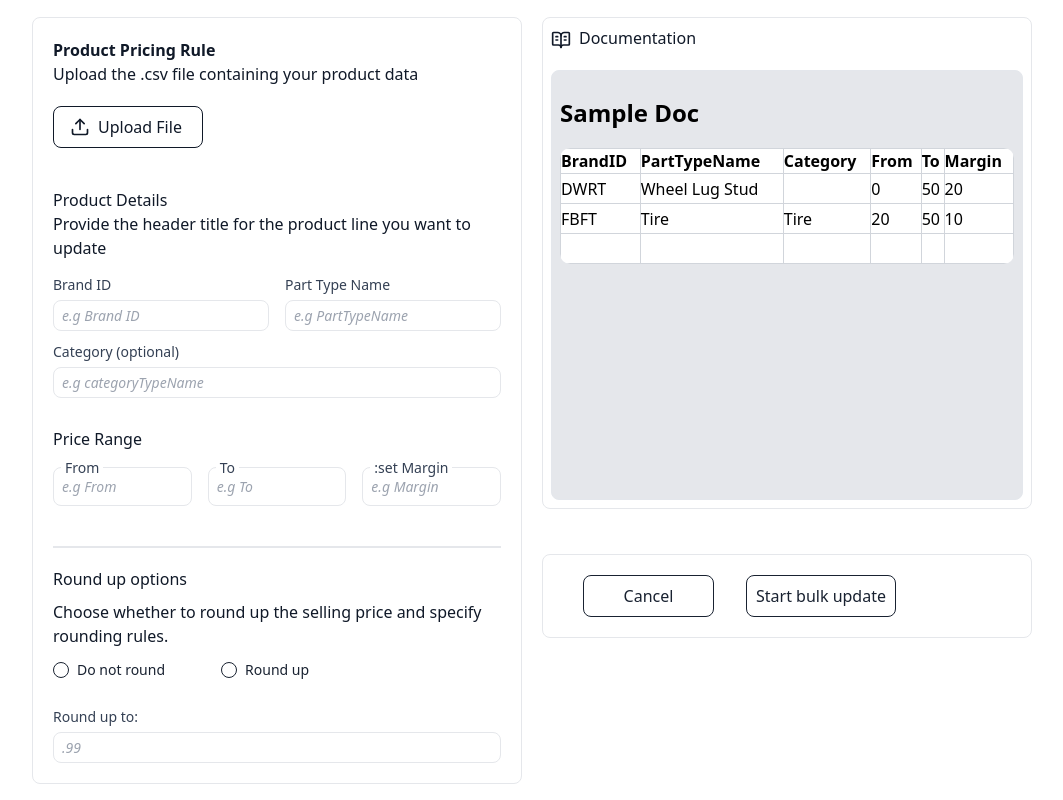
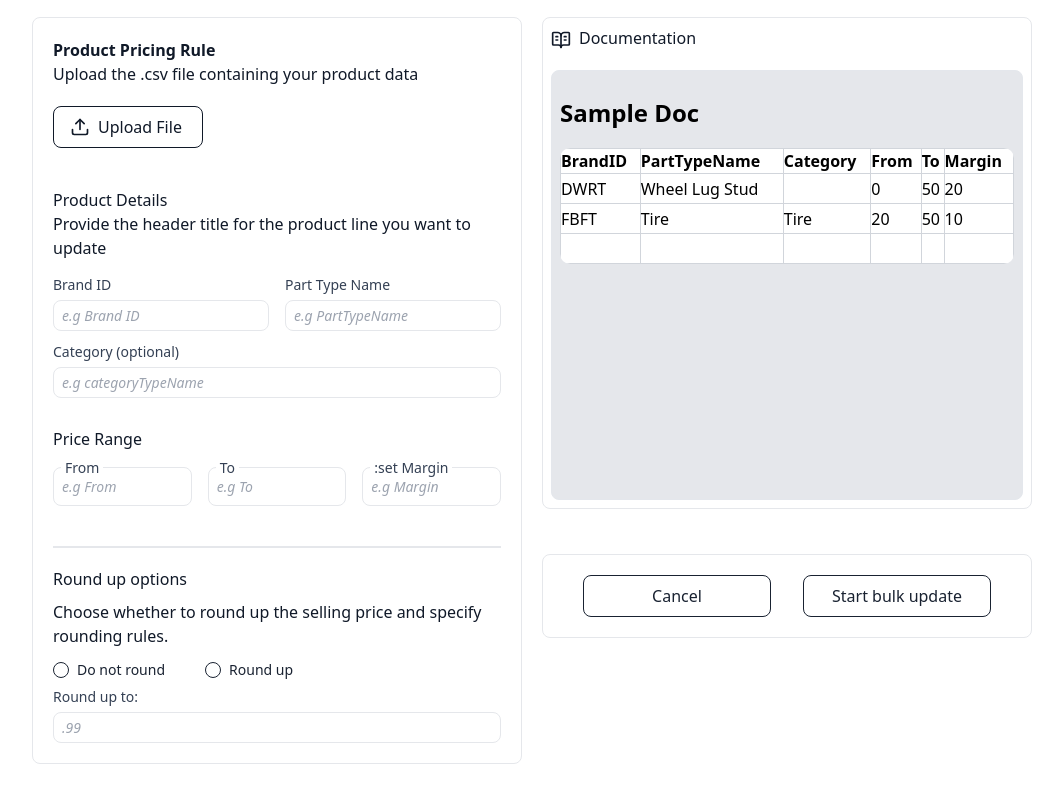
Before and after one commit to DevAmuleya/KB, a React (Vite) app: page / in a window 1280 px wide. Shown: the part 324-1124 px from the top of the page, without its empty margins (108-1171 px from the left). Built offline with nearby package versions, Linux system fonts and the light colour scheme.

Commit message:
first commit

```diff
--- a/src/component/Bulkupdate.jsx
+++ b/src/component/Bulkupdate.jsx
@@ -197,7 +197,8 @@ const Bulkupdate = () => {
                                     <p>Choose whether to round up the selling price and specify rounding rules.</p>
                                 </div>
 
-                                <div className="flex gap-2">
+                                <div className="flex gap-x-10 gap-y-2 flex-wrap py-3">
+                                    <div>
                                         <label htmlFor="no-round" className="flex items-center gap-2 cursor-pointer rounded-lg">
                                             <div className="w-4 h-4 border-[1px] border-[#192231] rounded-full flex justify-center items-center">
                                             <input type="radio" name="round-up" id="no-round" className="hidden peer" />
@@ -205,8 +206,10 @@ const Bulkupdate = () => {
                                             </div>
                                             <span className="text-[#192231] text-sm"> Do not round</span>
                                         </label>
+                                    </div>
 
-                                    <label htmlFor="round-up" className="flex items-center gap-2 cursor-pointer p-[12px] px-12 rounded-lg">
+                                    <div>
+                                        <label htmlFor="round-up" className="flex items-center gap-2 cursor-pointer rounded-lg">
                                             <div className="w-4 h-4 border-[1px] border-[#192231] rounded-full flex justify-center items-center">
                                             <input type="radio" name="round-up" id="round-up" className="hidden peer" />
                                             <div className="w-1.5 h-1.5 bg-transparent peer-checked:bg-[#192231] rounded-full"></div>
@@ -215,7 +218,9 @@ const Bulkupdate = () => {
                                         </label>
                                     </div>
 
-                                <div className="relative w-full mt-10">
+                                </div>
+
+                                <div className="relative w-full mt-5">
                                     <input type="text" name="Round up to" id="round up to" placeholder=".99" className="border w-full px-2 py-1 rounded-lg italic font-[400] text-[#98A2B3] text-[14px]" />
                                     <label htmlFor="round up" className="absolute left-0 translate-y-[-25px] text-[#344054] text-[14px] font-[500] leading-[20.3px]">Round up to:</label>
                                 </div>
@@ -308,10 +313,10 @@ const Bulkupdate = () => {
                                     </div>
                                 </div>
 
-                                <div className="border rounded-lg mt-[45px] py-5 px-10 flex gap-x-8">
+                                <div className="border rounded-lg mt-[45px] py-5 px-10 flex flex-wrap gap-x-8 gap-y-2 w-full">
                                     <button
                                         type="button"
-                                        className={`px-4 py-2 rounded-lg transition w-[131px] border border-[#192231] ${
+                                        className={`px-4 py-2 rounded-lg flex-[1_0_120px] transition border border-[#192231] ${
                                             isClicked === "cancel" ? "bg-[#192231] text-white" : "bg-white text-[#192231]"
                                         }`}
                                         onClick={() => handleClick2("cancel")}
@@ -321,7 +326,7 @@ const Bulkupdate = () => {
 
                                     <button
                                         type="button"
-                                        className={`py-2 rounded-lg transition w-[150px] border border-[#192231] ${
+                                        className={`p-2 rounded-lg flex-[1_0_120px] min-w-max transition border border-[#192231] ${
                                             isClicked === "start" ? "bg-[#192231] text-white" : "bg-white text-[#192231]"
                                         }`}
                                         onClick={() => handleClick2("start")}
```
Lines whose indentation alone changed are shown as unchanged.
